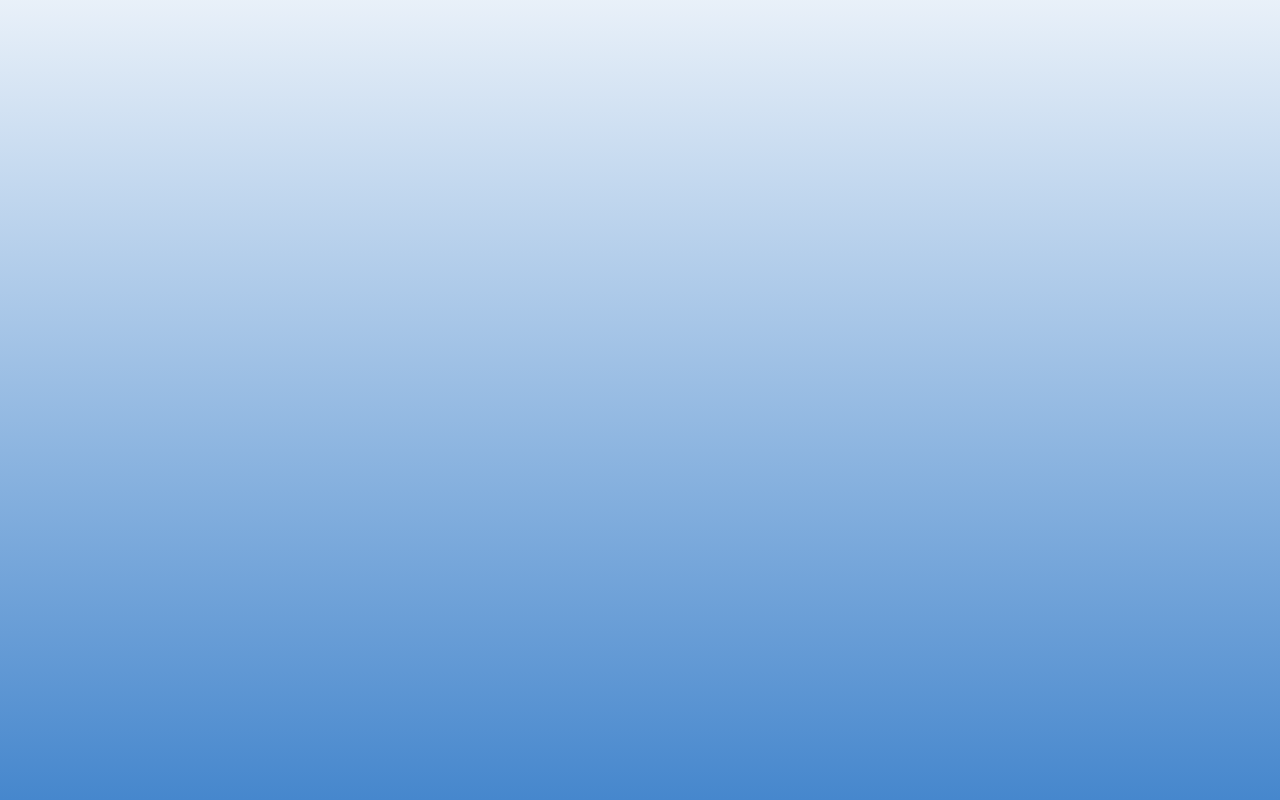
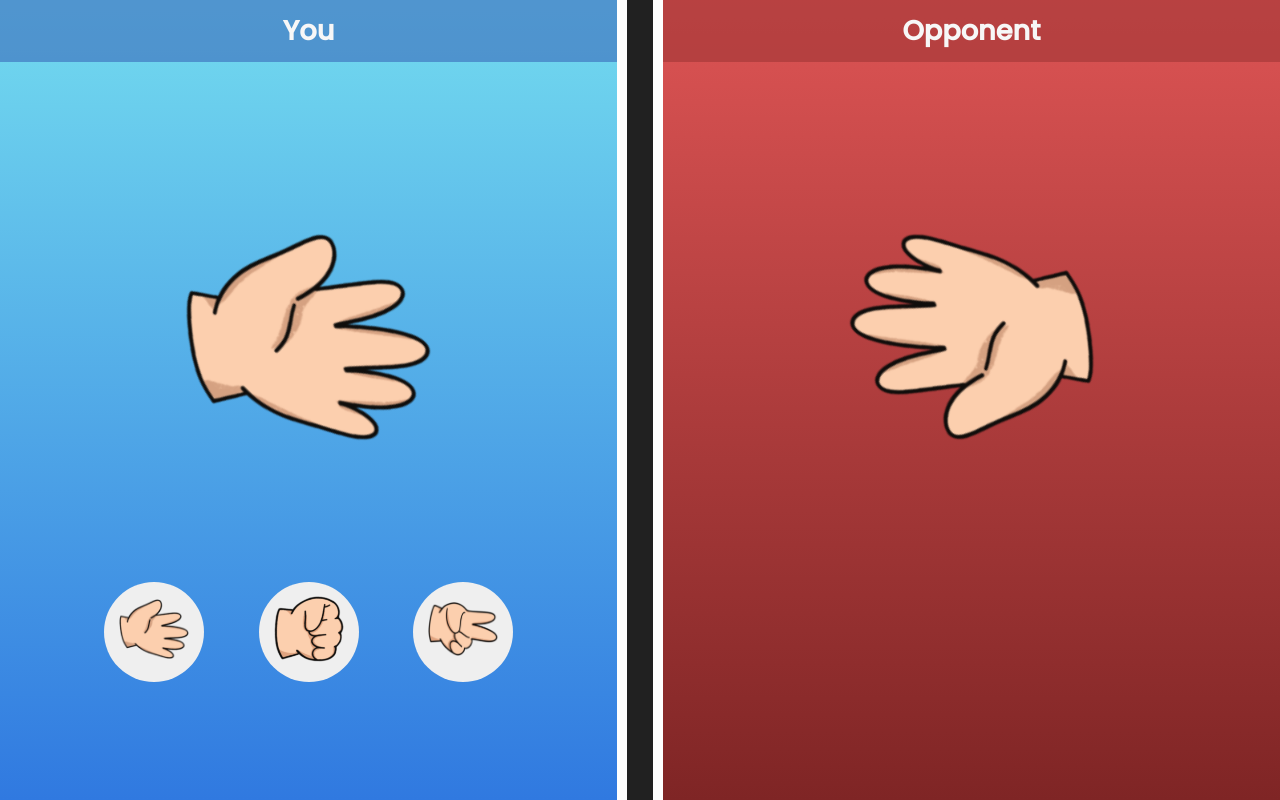
Before and after one commit to WidyaX1900/suit, a plain HTML site: page index.html in a window 1280 px wide. Drawn offline with Linux system fonts and the light colour scheme.

Commit message:
Create game UI

```diff
--- a/index.html
+++ b/index.html
@@ -6,5 +6,31 @@
     <title>Rock - Paper - Scissors</title>
     <link rel="stylesheet" href="style.css" />
   </head>
-  <body></body>
+  <body>
+    <div class="player one">
+      <h1>You</h1>
+      <div class="player-choice">
+        <img src="img/player1-paper.png" alt="player-choice-img" />
+      </div>
+      <div class="choice-buttons">
+        <button type="button" class="player-attack-button">
+          <img src="img/player1-paper.png" alt="player-choice-btn-image" />
+        </button>
+        <button type="button" class="player-attack-button">
+          <img src="img/player1-rock.png" alt="player-choice-btn-image" />
+        </button>
+        <button type="button" class="player-attack-button">
+          <img src="img/player1-scissor.png" alt="player-choice-btn-image" />
+        </button>
+      </div>
+    </div>
+    <div class="player two">
+      <h1>Opponent</h1>
+      <div class="player-choice">
+        <img src="img/player2-paper.png" alt="player-choice-img" />
+      </div>
+    </div>
+
+    <script src="script.js"></script>
+  </body>
 </html>
--- a/style.css
+++ b/style.css
@@ -11,5 +11,78 @@
 body {
   height: 100vh;
   overflow: hidden;
-  background: linear-gradient(rgba(70, 135, 205, 0.122), rgb(70, 135, 205));
+  display: flex;
+  justify-content: space-between;
+  background: rgb(33, 33, 33);
 }
+
+.player {
+  height: 100%;
+  width: 49%;
+}
+
+.one {
+  background: linear-gradient(rgb(115, 219, 239), rgb(48, 121, 224));
+  border-right: 10px solid white;
+}
+
+.two {
+  background: linear-gradient(rgb(221, 84, 84), rgb(127, 37, 37));
+  border-left: 10px solid white;
+}
+
+.player h1 {
+  font-weight: bold;
+  text-align: center;
+  padding: 10px 0;
+  color: rgb(247, 247, 247);
+  font-size: 1.7rem;
+}
+
+.one h1 {
+  background: rgba(65, 118, 193, 0.687);
+}
+
+.two h1 {
+  background: rgba(159, 53, 53, 0.594);
+}
+
+.player .player-choice {
+  height: 65%;
+  display: flex;
+  justify-content: center;
+  align-items: center;
+  padding-top: 30px;
+}
+
+.player .player-choice img {
+  width: 40%;
+}
+
+.player .player-choice .img-rock {
+  width: 35%;
+}
+
+.choice-buttons {
+  display: flex;
+  justify-content: space-around;
+  width: 75%;
+  margin: 0 auto;
+}
+
+.choice-buttons button {
+  width: 100px;
+  height: 100px;
+  border: none;
+  border-radius: 50%;
+  cursor: pointer;
+  transition: 0.3s;
+}
+
+.choice-buttons button:hover {
+  transform: scale(1.3);
+}
+
+.choice-buttons button img {
+  width: 70%;
+}
```
Also changed, not shown: img/player1-paper.png (added), img/player1-rock.png (added), img/player1-scissor.png (added), img/player2-paper.png (added), img/player2-rock.png (added), img/player2-scissor.png (added).
